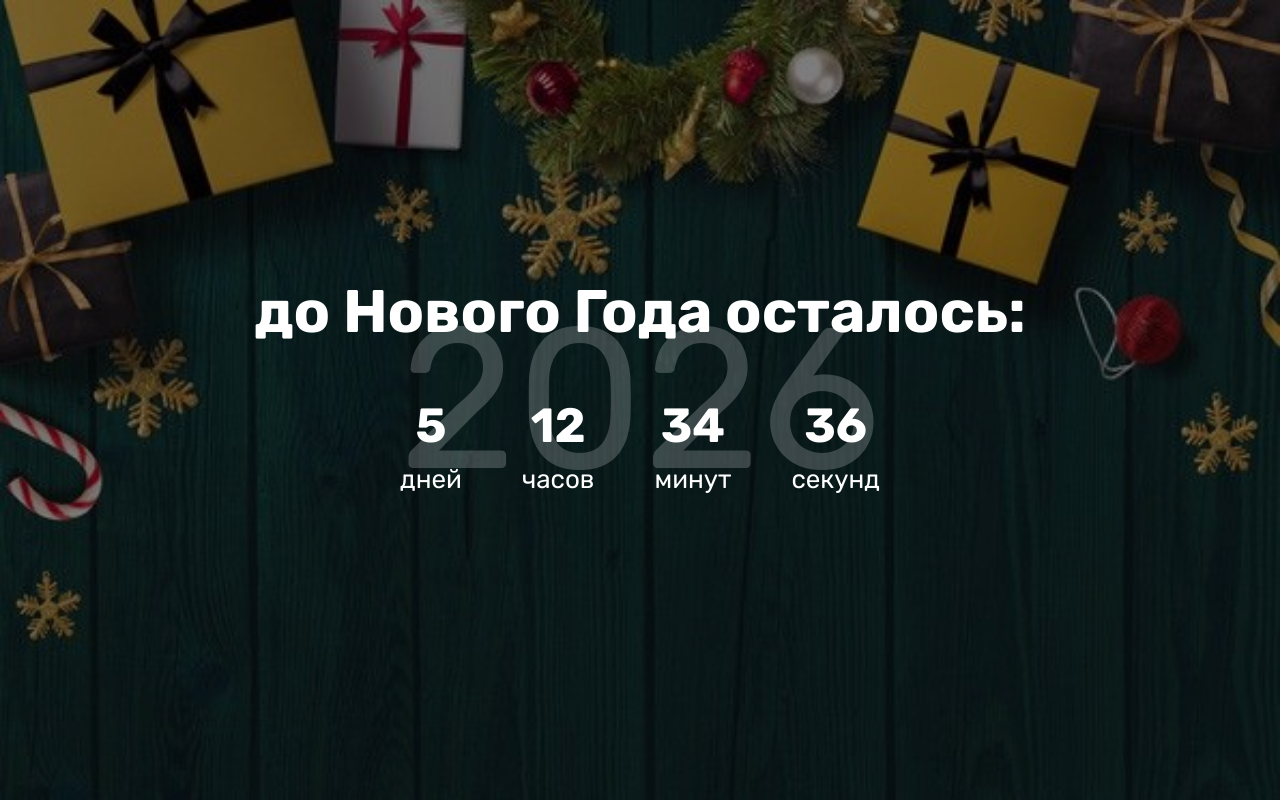
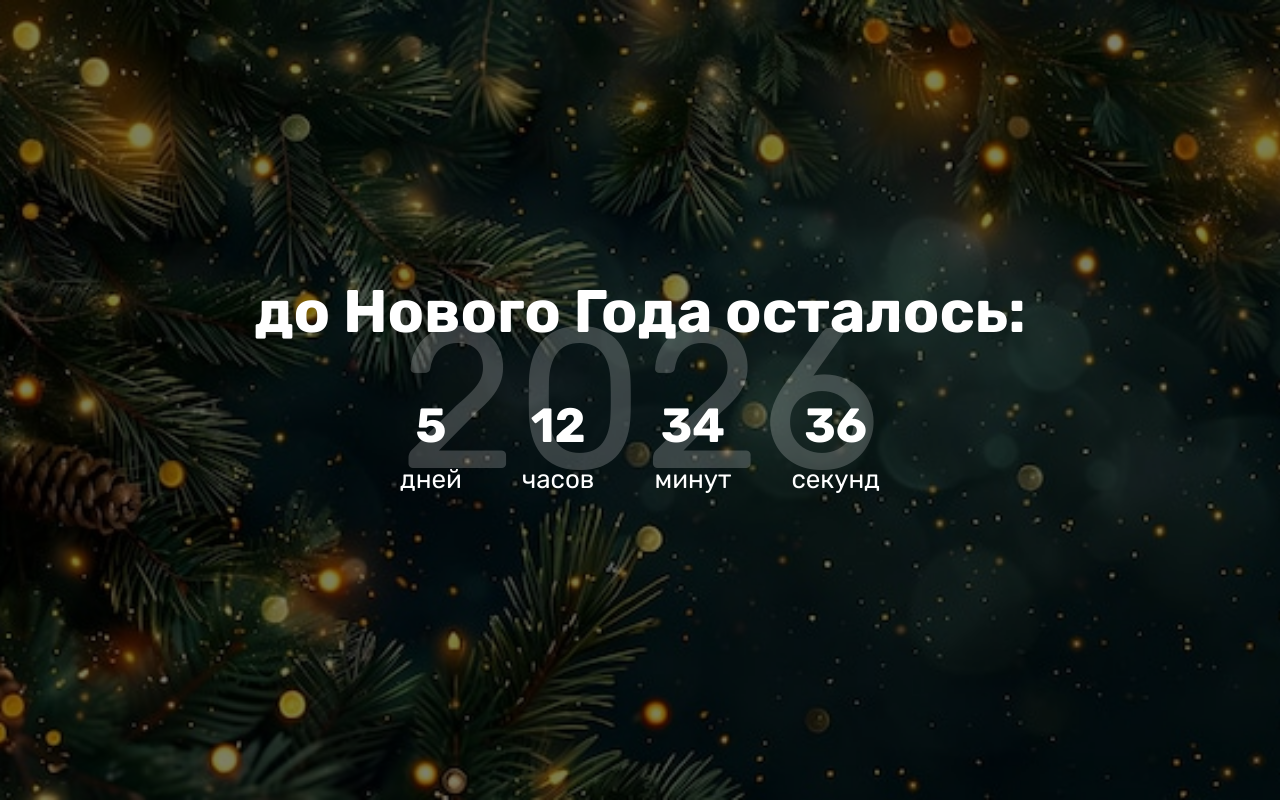
Before and after one commit to m3n0l1337/countdown2025, a plain HTML site: page index.html in a window 1280 px wide. Drawn offline with Linux system fonts and the light colour scheme.

Commit message:
Update style.css

```diff
--- a/style.css
+++ b/style.css
@@ -4,7 +4,7 @@
 
 body {
   background-color: rgb(12, 65, 49);
-  background-image: url("./img/bg3.jpg");
+  background-image: url("./img/christmas-tree-background_1071931-66229.jpg");
   background-repeat: no-repeat;
   background-size: cover;
   background-position: top center;
```
